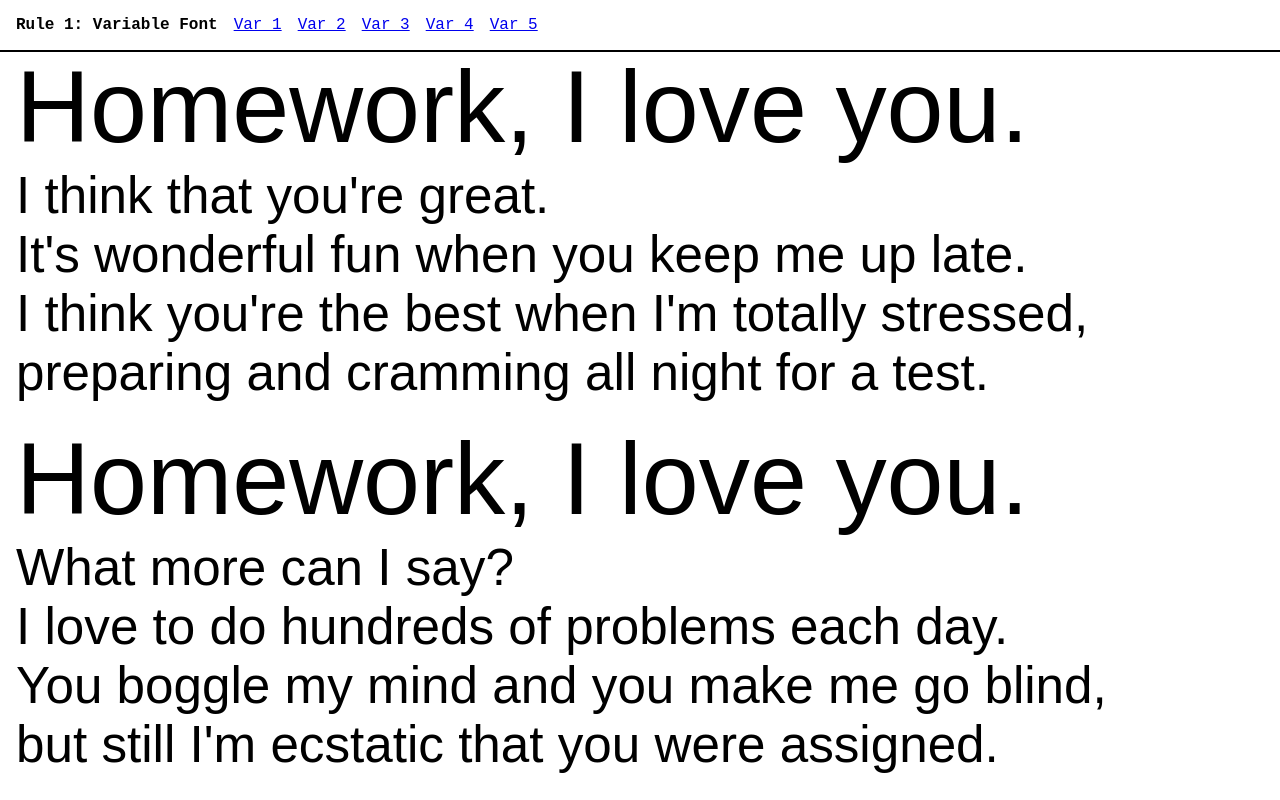
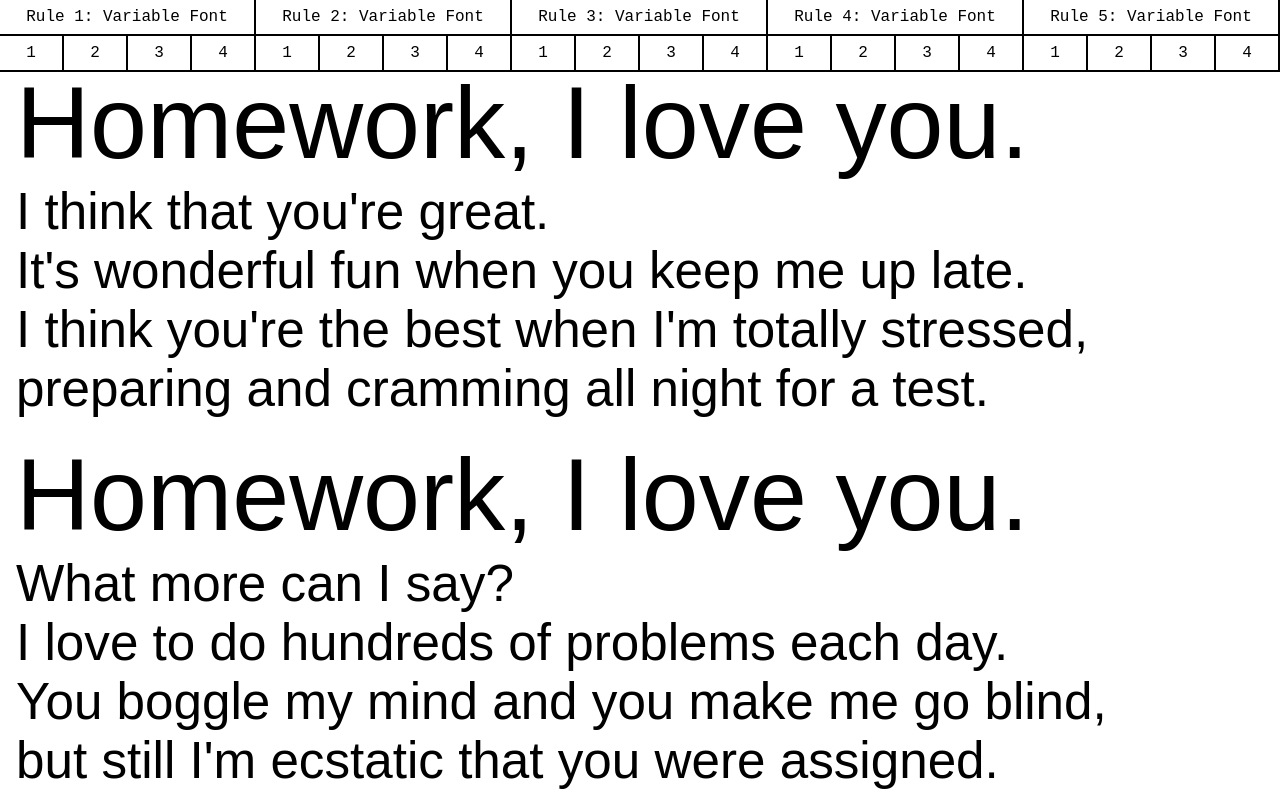
Before and after one commit to monsichasris/data-as-material, a plain HTML site: page 01-remix/rule1-var1.html in a window 1280 px wide. Shown: the top 800 px of the page. Drawn offline with Linux system fonts and the light colour scheme.

Commit message:
adjust nav and style

```diff
--- a/01-remix/rule1-var1.html
+++ b/01-remix/rule1-var1.html
@@ -9,12 +9,51 @@
 
 <body>
     <nav>
-        <strong>Rule 1: Variable Font</strong>
-        <a href="rule1-var1.html">Var 1</a>
-        <a href="rule1-var2.html">Var 2</a>
-        <a href="rule1-var3.html">Var 3</a>
-        <a href="rule1-var4.html">Var 4</a>
-        <a href="rule1-var5.html">Var 5</a>
+        <div class="rules">
+            <a class="rule">Rule 1: Variable Font</a>
+            <div class="variations">
+                <a href="1-1.html" class="var-item">1</a>
+                <a href="1-2.html" class="var-item">2</a>
+                <a href="1-3.html" class="var-item">3</a>
+                <a href="1-4.html" class="var-item">4</a>
+            </div>
+        </div>
+        <div class="rules">
+            <a class="rule">Rule 2: Variable Font</a>
+            <div class="variations">
+                <a href="2-1.html" class="var-item">1</a>
+                <a href="2-2.html" class="var-item">2</a>
+                <a href="2-3.html" class="var-item">3</a>
+                <a href="2-4.html" class="var-item">4</a>
+            </div>
+        </div>
+        <div class="rules">
+            <a class="rule">Rule 3: Variable Font</a>
+            <div class="variations">
+                <a href="3-1.html" class="var-item">1</a>
+                <a href="3-2.html" class="var-item">2</a>
+                <a href="3-3.html" class="var-item">3</a>
+                <a href="3-4.html" class="var-item">4</a>
+            </div>
+        </div>
+        <div class="rules">
+            <a class="rule">Rule 4: Variable Font</a>
+            <div class="variations">
+                <a href="4-1.html" class="var-item">1</a>
+                <a href="4-2.html" class="var-item">2</a>
+                <a href="4-3.html" class="var-item">3</a>
+                <a href="4-4.html" class="var-item">4</a>
+            </div>
+        </div>
+        <div class="rules">
+            <a class="rule">Rule 5: Variable Font</a>
+            <div class="variations">
+                <a href="5-1.html" class="var-item">1</a>
+                <a href="5-2.html" class="var-item">2</a>
+                <a href="5-3.html" class="var-item">3</a>
+                <a href="5-4.html" class="var-item">4</a>
+            </div>
+        </div>
     </nav>
 
     <main>
@@ -64,7 +103,7 @@
     }
 
     main {
-        margin-top: 3rem;
+        margin-top: 4rem;
         margin-left: 1rem;
     }
 
--- a/01-remix/style.css
+++ b/01-remix/style.css
@@ -3,12 +3,41 @@ nav {
     font-family: 'Courier New', Courier, monospace;
     background-color: white;
     z-index: 100;
-    display: flex;
-    flex-direction: row;
-    padding: 1rem;
-    gap: 1rem;
     width: 100vw;
     top: 0;
     border-bottom: 2px solid black;
+    display: flex;
+    flex-direction: row;
+}
 
+.rules {
+    width: 100%;
 }
+
+.rule {
+    display: flex;
+    flex-direction: column;
+    padding: 8px;
+    text-align: center;
+    border-right: 2px solid black;
+}
+
+.variations {
+    display: flex;
+    flex-direction: row;
+    border-top: 2px solid black;
+}
+
+.var-item {
+    padding: 8px;
+    border-right: 2px solid black;
+    width: 100%;
+    text-align: center;
+    text-decoration: none;
+    color: black;
+}
+
+.var-item:hover {
+    background-color: black;
+    color: white;
+}
```
